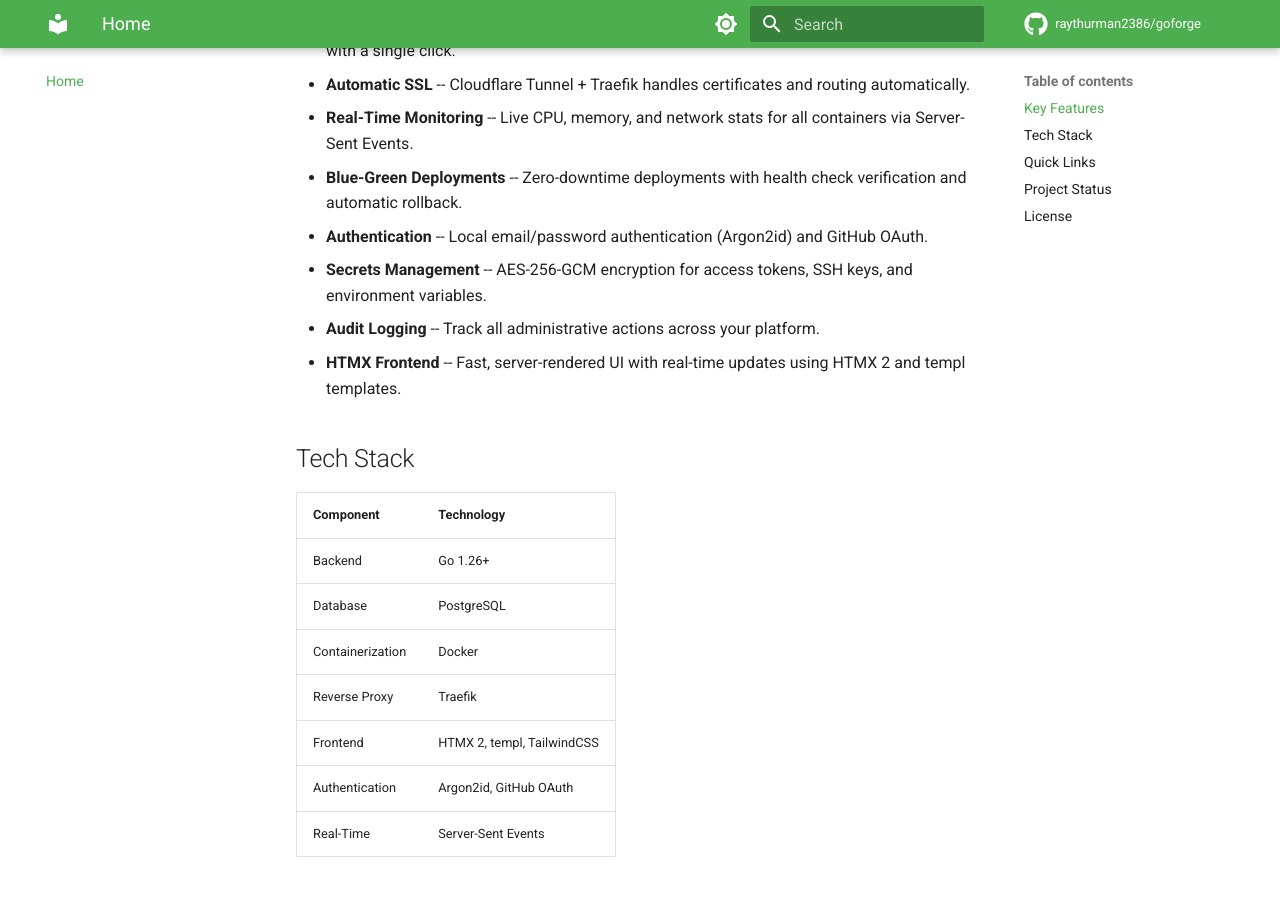
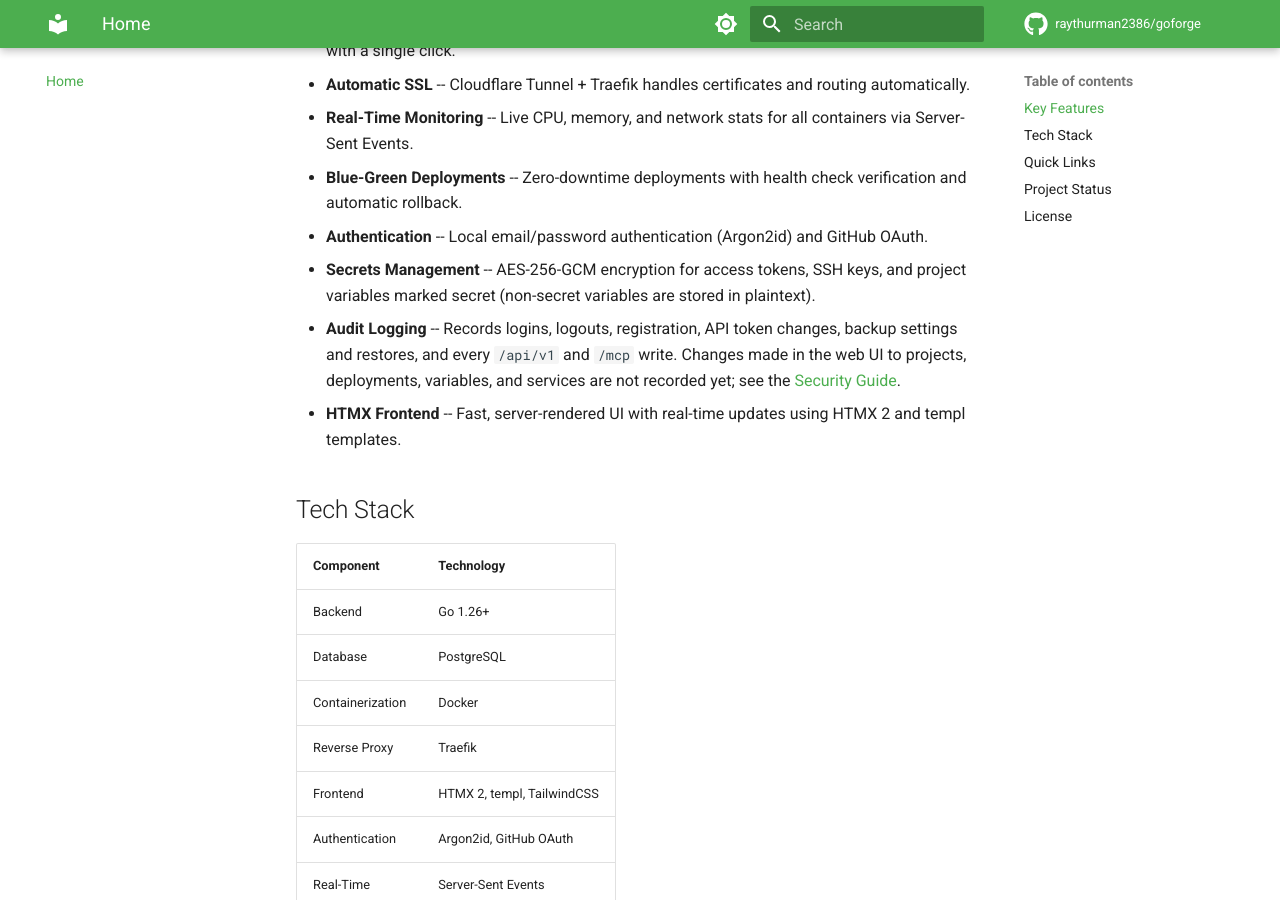
Before and after one commit to raythurman2386/goforge, an MkDocs documentation site: the page built from docs/index.md, in a window 1280 px wide and 900 px high, scrolled down 670 px. Built offline with MkDocs 1.6.1 and Material for MkDocs 9.7.7, drawn with Linux system fonts in a browser that asks for light colours; comment, search, counter and statistics services are not loaded.

Commit message:
docs: public-prep: SECURITY contact, audit claim, docs.yml comment
- SECURITY.md: add security@ravenwoodsoftware.dev as the private contact;
  keep GitHub private vulnerability reporting, noting it is enabled once
  the repo is public.
- docs/index.md: Audit Logging and Secrets Management lines now match
  SECURITY.md (web UI changes are not audited; only secret variables are
  encrypted).
- docs.yml: comment no longer depends on the repo being private; docs are
  self-hosted via Dockerfile.docs (GoForge project goforge-docs), not Pages.

```diff
--- a/docs/index.md
+++ b/docs/index.md
@@ -20,8 +20,8 @@ GoForge provides git-to-deploy workflows, one-click services, automatic SSL via
 - **Real-Time Monitoring** -- Live CPU, memory, and network stats for all containers via Server-Sent Events.
 - **Blue-Green Deployments** -- Zero-downtime deployments with health check verification and automatic rollback.
 - **Authentication** -- Local email/password authentication (Argon2id) and GitHub OAuth.
-- **Secrets Management** -- AES-256-GCM encryption for access tokens, SSH keys, and environment variables.
-- **Audit Logging** -- Track all administrative actions across your platform.
+- **Secrets Management** -- AES-256-GCM encryption for access tokens, SSH keys, and project variables marked secret (non-secret variables are stored in plaintext).
+- **Audit Logging** -- Records logins, logouts, registration, API token changes, backup settings and restores, and every `/api/v1` and `/mcp` write. Changes made in the web UI to projects, deployments, variables, and services are not recorded yet; see the [Security Guide](security.md).
 - **HTMX Frontend** -- Fast, server-rendered UI with real-time updates using HTMX 2 and templ templates.
 
 ## Tech Stack
```
Also changed, not shown: SECURITY.md (+1 -1 lines), 1 other file.
